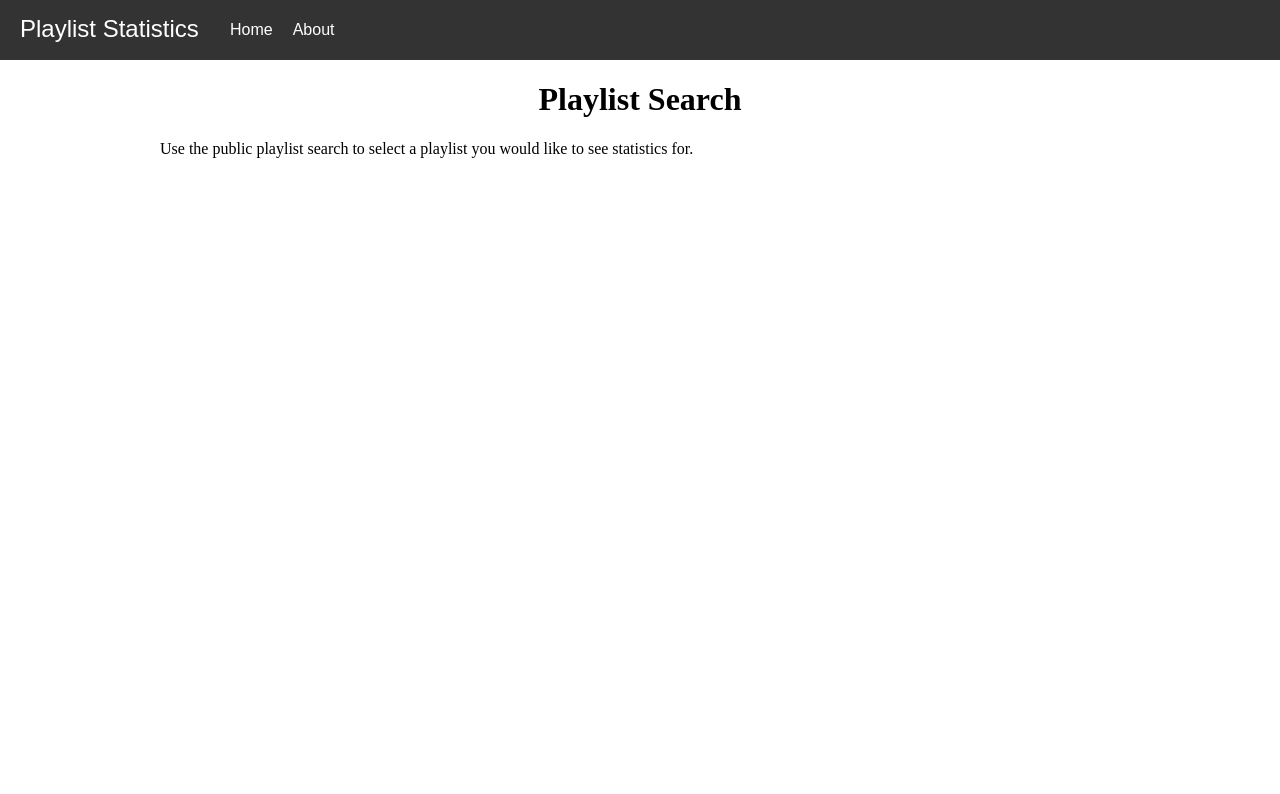
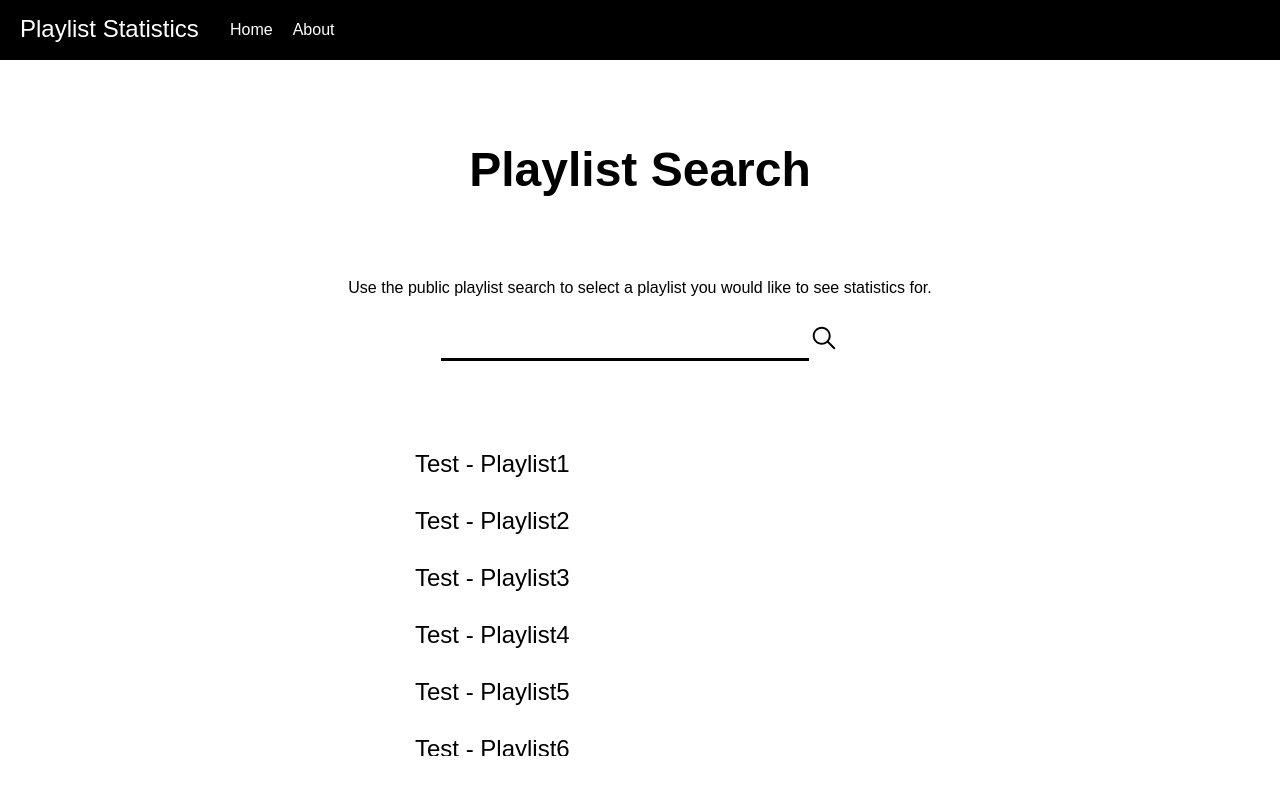
Before and after one commit to raymond-zhang00/playlist-stat-frontend, a React (Create React App) app: page / in a window 1280 px wide. Shown: the top 794 px of the page. Built offline with nearby package versions, Linux system fonts and the light colour scheme.

Commit message:
updated css and inputs for mvp

```diff
--- a/package.json
+++ b/package.json
@@ -8,6 +8,7 @@
     "@testing-library/user-event": "^13.5.0",
     "react": "^18.0.0",
     "react-dom": "^18.0.0",
+    "react-icons": "^4.3.1",
     "react-router-dom": "^6.3.0",
     "react-scripts": "5.0.1",
     "web-vitals": "^2.1.4"
--- a/src/App.css
+++ b/src/App.css
@@ -1,7 +1,7 @@
 header {
   position: fixed;
   color: white;
-  background-color: #333;
+  background-color: black;
   top: 0;
   width: 100%;
   height: 60px;
@@ -54,7 +54,7 @@ nav {
 }
 
 .navbar a:hover{
-  background-color: #111;
+  background-color: rgb(76, 76, 77);
   color: orange;
 }
 
@@ -75,8 +75,93 @@ main {
   margin: auto;
   padding: 10px;
   width: 75%;
+  text-align: center;
+  font-family:sans-serif;
 }
 
 #main-content h1{
-  text-align: center;
+  font-size: 300%;
+  padding: 50px;
 }
+
+#main-content p{
+  padding: 0px;
+}
+
+#main-content form {
+  position: auto;
+  display: block;
+  width: 50%;
+  margin: auto;
+}
+
+.search-bar div {
+  width: auto;
+  font-size: 125%;
+  white-space: nowrap;
+  padding: 10px;
+}
+
+.search-bar input[type=text] {
+  all: unset;
+  display: inline-block;
+  position: relative;
+  margin: auto;
+  width: 80%;
+  border-bottom: 3px solid black;
+  text-align: left;
+}
+
+.search-bar button {
+  display: inline-block;
+  all: unset;
+  cursor: pointer;
+  font-size: 150%;
+}
+
+.search-bar button:hover {
+  color: orange;
+}
+
+.search-results ul {
+  list-style-type: none;
+  width: 50%;
+  height: 20em;
+  position: relative;
+  margin:auto;
+  margin-top: 4em;
+  padding-top:1px;
+  padding-left:0px;
+  overflow: hidden;
+  overflow-y: scroll;
+}
+
+/* Scrollbar customizations */
+::-webkit-scrollbar{
+  width: 10px;
+}
+
+::-webkit-scrollbar-track{
+  width: 10px;
+}
+
+::-webkit-scrollbar-thumb {
+  background-color: black;
+  border-radius: 5px;
+}
+
+.search-results li a {
+  border-radius: 10px;
+  margin-top: -1px;
+  text-decoration: none;
+  display: block;
+  font-size: 150%;
+  padding: 15px;
+  text-align: left;
+  color:black;
+}
+
+.search-results li a:hover {
+  background: #333;
+  color: white;
+}
--- a/src/App.js
+++ b/src/App.js
@@ -3,6 +3,7 @@ import { BrowserRouter, Route, Routes } from 'react-router-dom';
 import HomePage from './pages/Home';
 import AboutPage from './pages/About';
 import NavBar from './components/NavBar';
+import PlaylistPage from './pages/Playlist';
 
 function App() {
   return (
@@ -16,6 +17,7 @@ function App() {
           <Routes>
             <Route path="/" element={<HomePage />} />
             <Route path="/about" element={<AboutPage />} />
+            <Route path="/playlist" element={<PlaylistPage />} />
           </Routes>
           </div>
         </main>
--- /dev/null
+++ b/src/components/SearchResultRow.js
@@ -0,0 +1,9 @@
+import React from 'react';
+
+function SearchResultRow({result}) {
+    return (
+        <li><a href="/playlist">Test - {result.name}</a></li>
+    );
+}
+
+export default SearchResultRow;
--- /dev/null
+++ b/src/components/SearchResults.js
@@ -0,0 +1,15 @@
+import React from 'react';
+import SearchResultRow from './SearchResultRow';
+import results from '../data/testresults';
+
+function SearchResults() {
+    return (
+        <div className="search-results">
+            <ul className="search-list">
+                {results.map((result) => <SearchResultRow result={result} />)}
+            </ul>
+        </div>
+    );
+}
+
+export default SearchResults;
--- /dev/null
+++ b/src/data/testresults.js
@@ -0,0 +1,17 @@
+// Sample results to return
+
+const results = [
+    {name: "Playlist1"},
+    {name: "Playlist2"},
+    {name: "Playlist3"},
+    {name: "Playlist4"},
+    {name: "Playlist5"},
+    {name: "Playlist6"},
+    {name: "Playlist7"},
+    {name: "Playlist8"},
+    {name: "Playlist9"},
+    {name: "Playlist10"},
+    {name: "Playlist11"}
+];
+
+export default results;
--- a/src/pages/Home.js
+++ b/src/pages/Home.js
@@ -1,10 +1,19 @@
 import React from 'react';
+import { IoIosSearch } from 'react-icons/io';
+import SearchResults from '../components/SearchResults';
 
 function HomePage() {
   return (
     <>
       <h1>Playlist Search</h1>
       <p>Use the public playlist search to select a playlist you would like to see statistics for.</p>
+      <form className="search-bar" action="" method="POST">
+        <div>
+          <input type="text" name="playlist" />
+          <button><IoIosSearch /></button>
+        </div>
+      </form>
+      <SearchResults/>
     </>
   );
 }
--- /dev/null
+++ b/src/pages/Playlist.js
@@ -0,0 +1,12 @@
+import React from 'react';
+
+function PlaylistPage() {
+  return (
+    <>
+      <h1>Playlist Breakdown</h1>
+      <p>Here are the stats for the playlist.</p>
+    </>
+  );
+}
+
+export default PlaylistPage;
```
Also changed, not shown: 1 other file (tests, documents, lock files or other folders).
